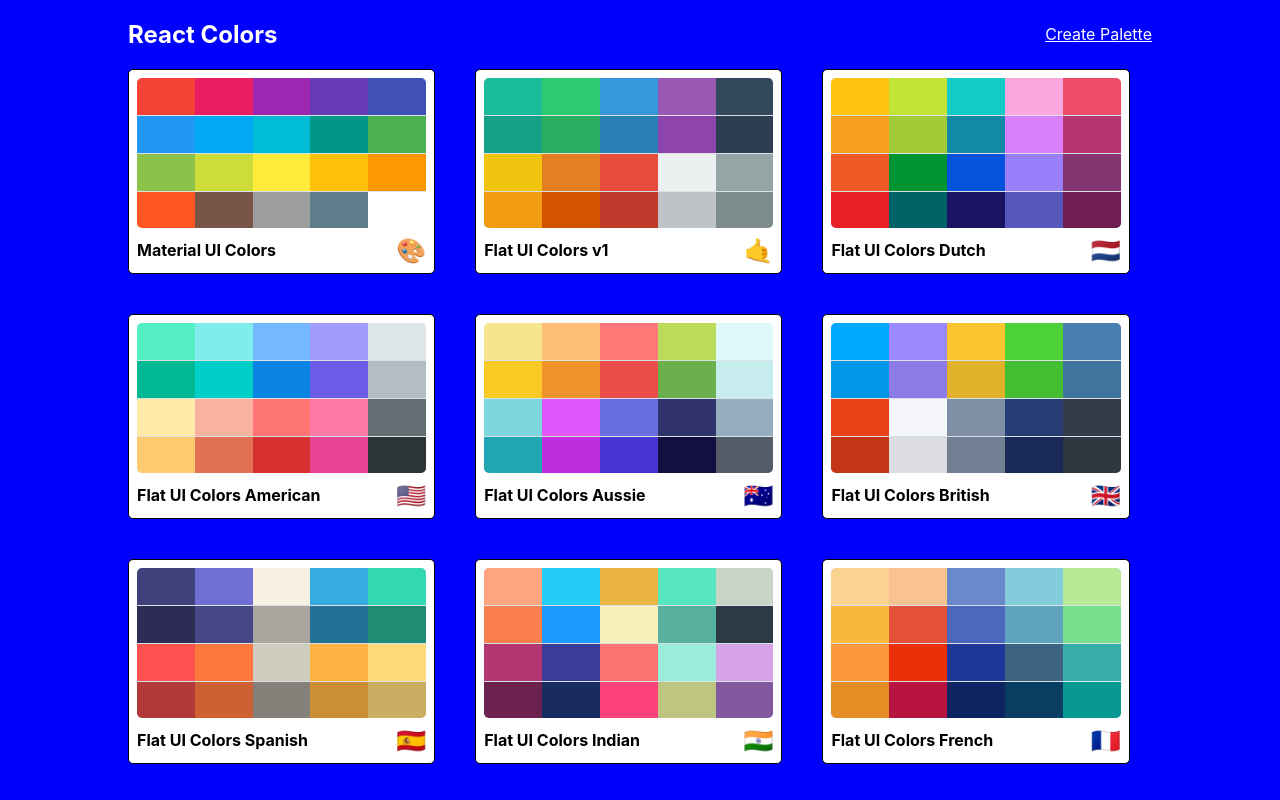
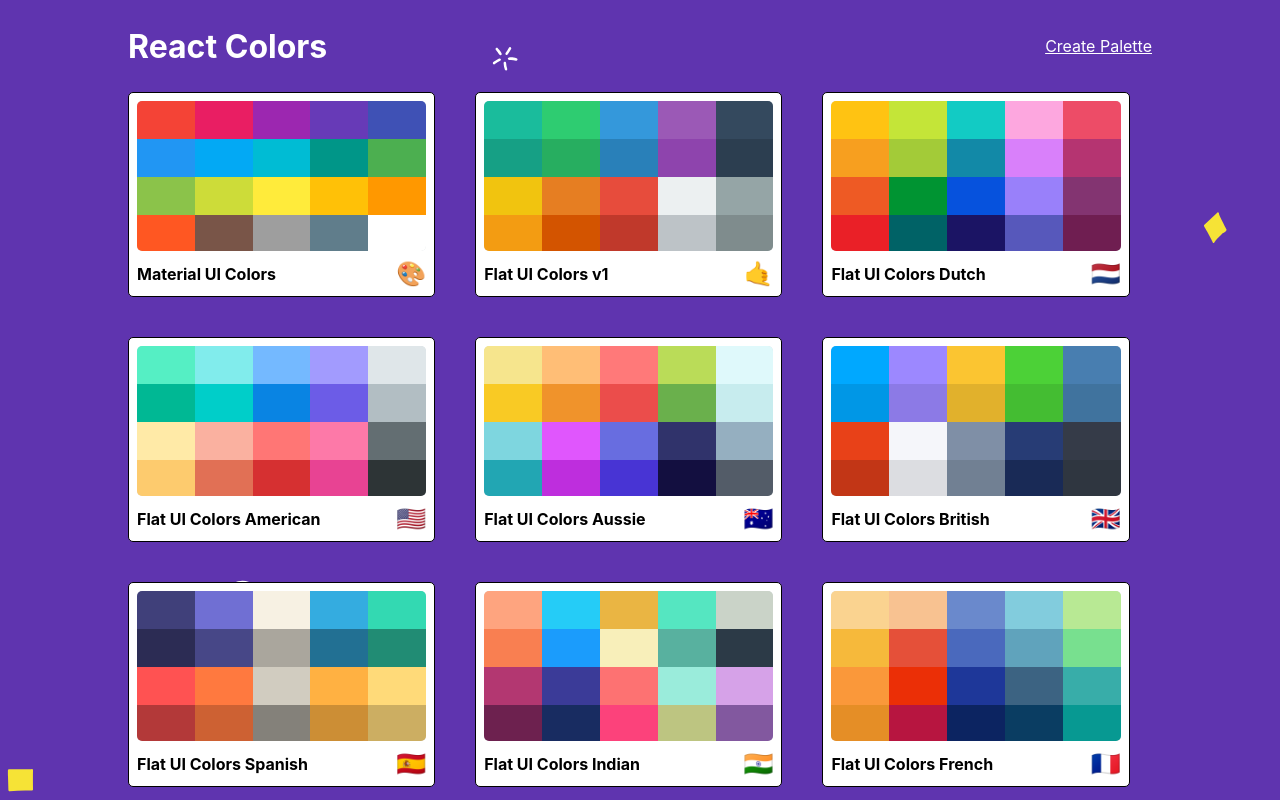
Before and after one commit to HVz11/Colour-App, a React (Create React App) app: page / in a window 1280 px wide. Built offline with nearby package versions, Linux system fonts and the light colour scheme.

Commit message:
Adding Background to paletteList

```diff
--- a/src/PaletteList.js
+++ b/src/PaletteList.js
@@ -14,7 +14,7 @@
       <div className={classes.root}>
         <div className={classes.container}>
           <nav className={classes.nav}>
-            <h1>React Colors</h1>
+            <h1 className={classes.heading}>React Colors</h1>
             <Link to="/palette/new">Create Palette</Link>
           </nav>
           <div className={classes.palettes}>
--- a/src/styles/PaletteListStyles.js
+++ b/src/styles/PaletteListStyles.js
@@ -1,12 +1,18 @@
 /* eslint import/no-anonymous-default-export: [2, {"allowObject": true}] */
 import sizes from "./sizes";
+import bg from "./bg.svg"
 export default {
   root: {
-    backgroundColor: "blue",
     height: "100vh",
     display: "flex",
     alignItems: "flex-start",
     justifyContent: "center",
+    backgroundColor: "#394bad",
+    backgroundImage: `url(${bg})`,
+    overflow: "scroll",
+  },
+  heading: {
+    fontSize: "2rem",
   },
   container: {
     width: "50%",
@@ -42,7 +48,7 @@
     },
     [sizes.down("xs")]: {
       gridTemplateColumns: "repeat(1, 100%)",
-      gridGap: "1rem",
+      gridGap: "1.4rem",
     },
   },
 };
```
Also changed, not shown: src/styles/bg.svg (added).
